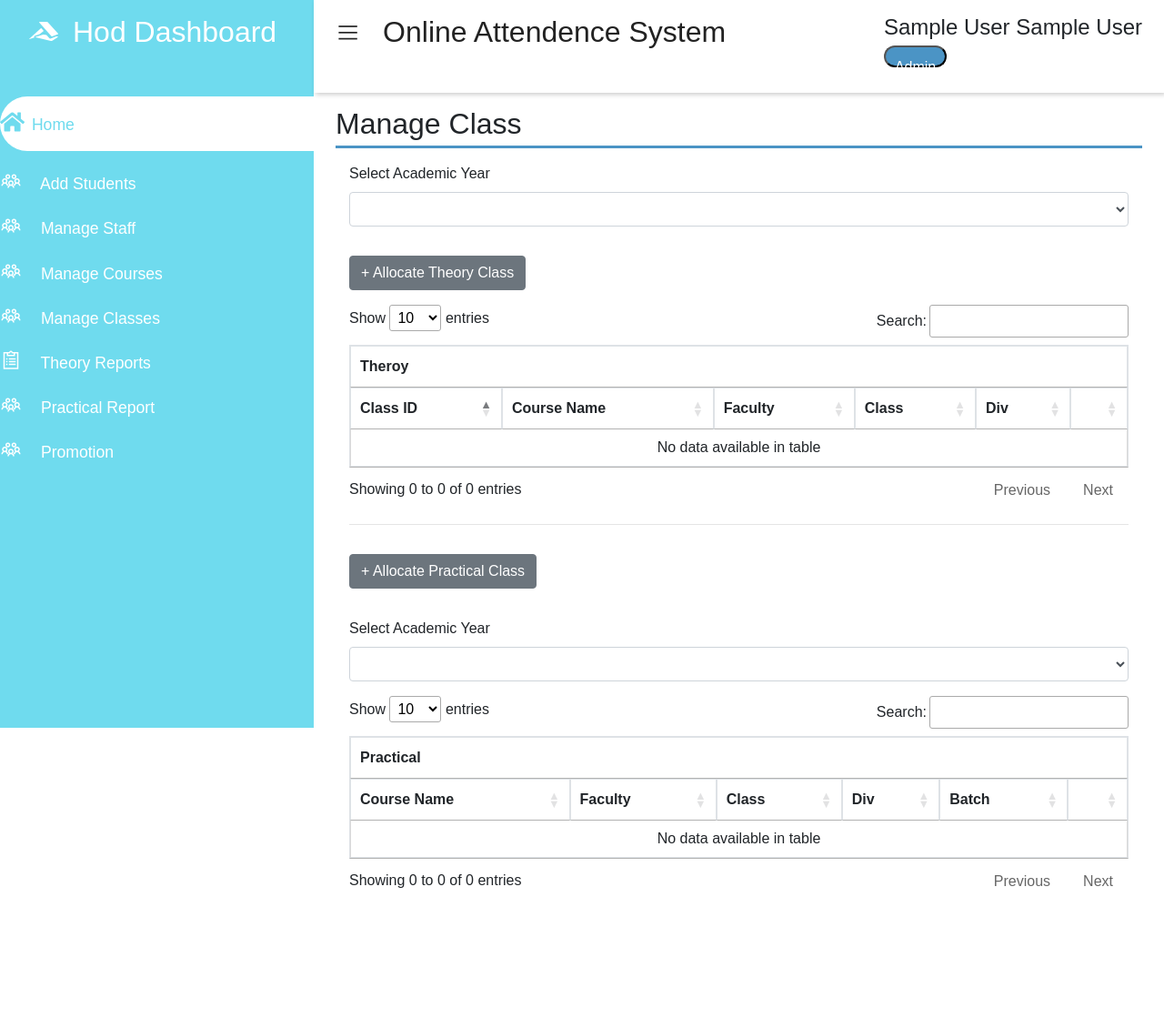
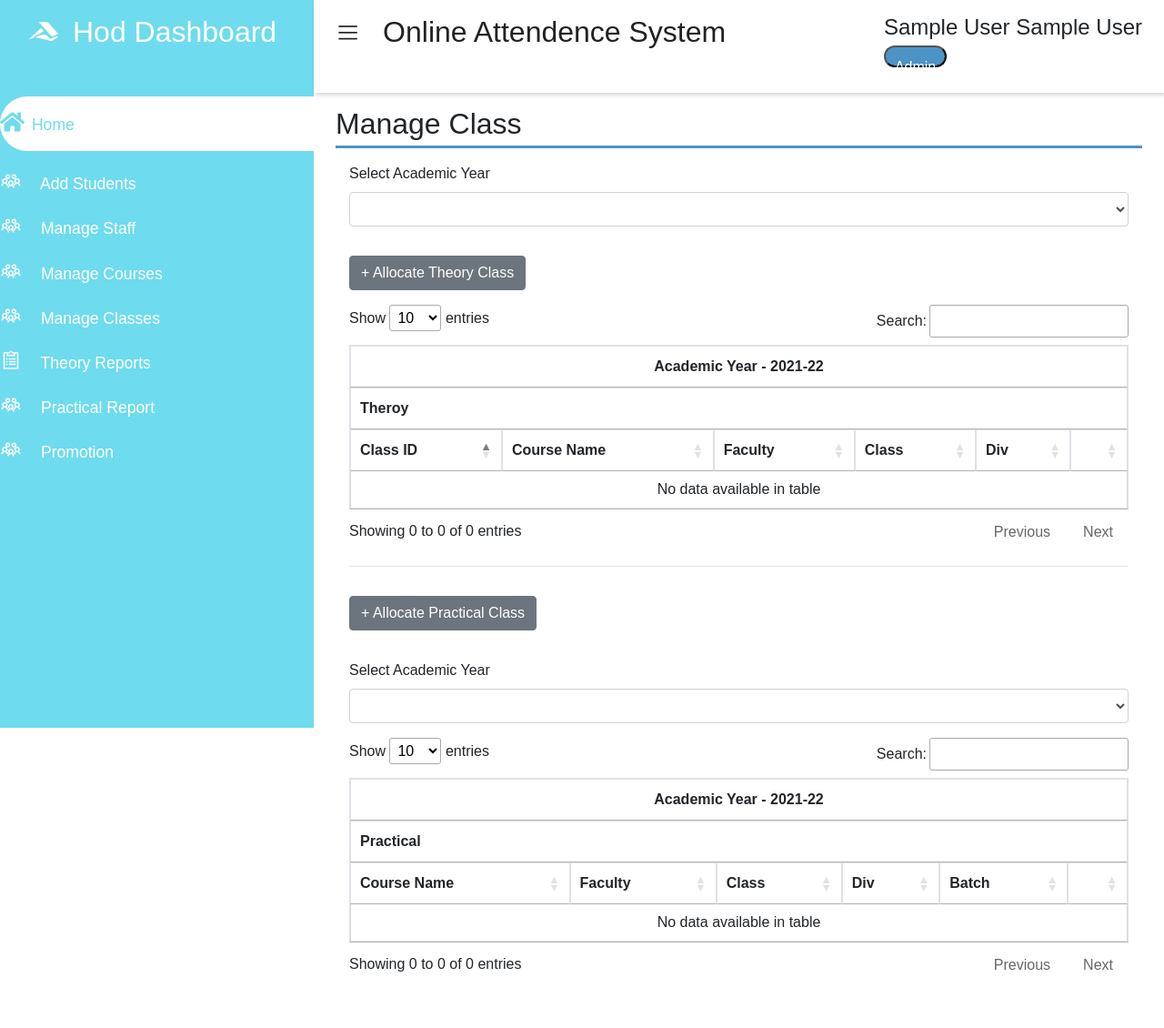
Before and after one commit to SushantBarje/attendance_system, a PHP site: page /hod/manageclass.php in a window 1280 px wide. Shown: the whole page at 91% size. Before the commit the page ends 976 px from the top, so only its background shows below. Run offline with PHP 8.4, Linux system fonts and the light colour scheme; the visitor is signed in with stand-in values (Sample User, id 1); data comes from the database, SQL or seed files in the repository; classes that the project's autoload settings leave out are loaded by file name; some libraries are stand-ins or nearby versions.

Commit message:
fixes bug in select academic year classes

```diff
--- a/assets/js/hod/script.js
+++ b/assets/js/hod/script.js
@@ -490,7 +490,6 @@
     });
 
     $("#add-class-form #foreign_dept_s").on("change", function(){
-        var id = $(this).val();
         $.ajax({
             url : "../controller/ajaxController.php?action=get_faculty_dept_wise",
             type : "POST",
@@ -569,13 +568,14 @@
                             }else{
                                 for(var i = 0; i < res.data.length; i++){
                                     html += '<tr>\
+                                    <td id="acd_id_td" hidden>'+res.data[i].academic_id+'</td>\
                                     <td>'+res.data[i].class_id+'</td>\
                                     <td>'+res.data[i].course_name+'</td>\
                                     <td>'+res.data[i].last_name+' '+ res.data[i].first_name+'</td>\
                                     <td>'+res.data[i].s_class_name+'</td>\
                                     <td>'+res.data[i].div_name+'</td>\
                                     <td>\
-                                        <button type="button" class="btn btn-danger btn-sm" id="del-btn" data-control="'+res.data[i].class_id+'">Delete</button>\
+                                        <button type="button" class="btn btn-danger btn-sm" id="del-btn" data-id="'+res.data[i].academic_id+'" data-control="'+res.data[i].class_id+'">Delete</button>\
                                     </td>\
                                 </tr>'
                                 }
@@ -595,12 +595,14 @@
 
 
 function processDeleteClass(){
-    $('#add-class-form #class-table').on("click","#add-class-form #del-btn",function(){
+    $('#class-table').on("click","#del-btn",function(){
+        console.log("hello");
         if(confirm("Are you sure you want to delete ?")){
             var data = {};
-            $.when(
-                data['id'] = $(this).attr("data-control")
-            ).then(() => {
+            //$.when(
+                data['id'] = $(this).attr("data-control"),
+                data['acd_id'] = $(this).data('id');
+            //).then(() => {
                 console.log(data);
                 $('#addClassModal #add-staff').trigger("reset");
                 $('#addClassModal').modal('hide');
@@ -623,15 +625,16 @@
                                 if(res.data.length < 1) {
                                     $('#class-table tbody').html("<tr><td colspan='4'>Nothing Found</td></tr>");
                                 }else{
-                                    var html = " ";
+                                    var html = "";
                                     for(var i = 0; i < res.data.length; i++){
                                         html += '<tr>\
                                                     <td>'+res.data[i].class_id+'</td>\
                                                     <td>'+res.data[i].course_name+'</td>\
                                                     <td>'+res.data[i].last_name+' '+ res.data[i].first_name+'</td>\
                                                     <td>'+res.data[i].s_class_name+'</td>\
+                                                    <td>'+res.data[i].div_name+'</div>\
                                                     <td>\
-                                                        <button type="button" class="btn btn-danger btn-sm" id="del-btn" data-control="'+res.data[i].class_id+'">Delete</button>\
+                                                        <button type="button" class="btn btn-danger btn-sm" id="del-btn" data-id="'+res.data[i].academic_id+'" data-control="'+res.data[i].class_id+'">Delete</button>\
                                                     </td>\
                                                 </tr>'
                                     }
@@ -643,7 +646,7 @@
                         }
                     }
                 })
-            })
+            //})
         }
     })
 }
@@ -2426,11 +2429,11 @@
                                     <td>'+res.data[i].s_class_name+'</td>\
                                     <td>'+res.data[i].div_name+'</td>\
                                     <td>\
-                                        <button type="button" class="btn btn-danger btn-sm" id="del-btn" data-control="'+res.data[i].class_id+'">Delete</button>\
+                                        <button type="button" class="btn btn-danger btn-sm" id="del-btn" data-id="'+res.data[i].academic_id+'" data-control="'+res.data[i].class_id+'">Delete</button>\
                                     </td>\
                                 </tr>'
                                 }
-
+                                $("#acd_year_thead_theory").html('Academic Year - '+res.data[0].academic_descr);
                                 $('#class-table tbody').html(html)
 
                             }
@@ -2480,6 +2483,7 @@
                                     </td>\
                                 </tr>'
                                 }
+                                $("#acd_year_thead_pract").html('Academic Year - '+res.data[0].academic_descr);
                                 $('#pract-class-table tbody').html(html);
                             }
                             break;
--- a/controller/facultyController.php
+++ b/controller/facultyController.php
@@ -548,7 +548,7 @@
             }
         }
         if (count($dup) > 0) return json_encode(array("error" => "dup", "count" => count($dup)));
-        $getclass = $this->getClassByDept([$_SESSION['dept']]);
+        $getclass = $this->getClassByDeptAndAcademicYear([$_SESSION['dept'], $this->acd_year]);
         return json_encode(array("error" => "none", "data" => $getclass));
     }
 
@@ -561,12 +561,15 @@
 
     public function removeClass()
     {
-        if ($this->checkEmpty()) return json_encode(array("error" => "empty"));
+        if ($this->checkEmpty()){
+            return json_encode(array("error" => "empty"));
+        }
         $this->class_id = (int)$this->verifyInput($_POST['id']);
+        $this->acd_year = isset($_POST['acd_id']) ? $this->verifyInput($_POST['acd_id']) : "";
         //if(!$this->getStudentById([$this->class_id])) return json_encode(array("error" => "notexists"));
         $result = $this->deleteClassById([$this->class_id]);
         if ($result) {
-            $getdata = $_SESSION['role_id'] === 0 ? $this->getAllClass() : $this->getClassByDept([$_SESSION['dept']]);
+            $getdata = $_SESSION['role_id'] === 0 ? $this->getAllClass() : $this->getClassByDeptAndAcademicYear([$_SESSION['dept'], $this->acd_year, ]);
         } else {
             return json_encode(array("error" => "notinsert"));
         }
@@ -1258,7 +1261,8 @@
         if ($this->checkEmpty()) return json_encode(array("error" => "empty"));
         $this->acd_year = $this->verifyInput($_POST['acd_id']);
         $this->faculty_id = isset($_POST['faculty_id']) ? $this->verifyInput($_POST['faculty_id']) : $_SESSION['faculty_id'];
-        $result = $this->getClassByAcademicYear([$this->acd_year]);
+        $this->dept = isset($_POST['dept_id']) ? $this->verifyInput($_POST['dept_id']) : $_SESSION['dept'];
+        $result = $this->getClassByDeptAndAcademicYear([ $this->dept, $this->acd_year]);
         if (!$result) return json_encode(array("error" => "notfound"));
         if (isset($result['e'])) return json_encode(array("error" => "Server Error!"));
         return json_encode(array("error" => "none", "data" => $result));
--- a/hod/manageclass.php
+++ b/hod/manageclass.php
@@ -73,9 +73,15 @@
             </div>
             <!-- Button to Open the Modal -->
             <div class="row">
+                <?php
+                $last_acd = $user->getLastAcademicYear();
+                ?>
                 <div class="col-12 col-sm-12">
                     <table id="class-table" class="table table-sm table-bordered table-hover cell-border nowrap" cellspacing="0" width="100%">
                         <thead>
+                            <tr>
+                                <th colspan="6" style="text-align:center" id="acd_year_thead_theory">Academic Year - <?php echo $last_acd['academic_descr'] ?></th>
+                            </tr>
                             <tr>
                                 <th colspan="6">Theroy</th>
                             </tr>
@@ -93,14 +99,14 @@
                             $last_acd = $user->getLastAcademicYear();
                             $data = $user->getClassByDeptAndAcademicYear([$_SESSION['dept'], $last_acd['acedemic_id']]);
                             foreach ($data as $d) {
-                                echo '<tr>
+                                echo '  <tr>
                                             <td>' . $d['class_id'] . '</td>
                                             <td>' . $d['course_name'] . '</td>
                                             <td>' . $d['first_name'] . ' ' . $d['last_name'] . '</td>
                                             <td>' . $d['s_class_name'] . '</td>
                                             <td>' . $d['div_name'] . '</td>
                                             <td>
-                                                <button type="button" class="btn btn-danger btn-sm" id="del-btn" data-control="' . $d['class_id'] . '"><span><i class="fas fa-trash-alt"></i></span> Delete</button>
+                                                <button type="button" class="btn btn-danger btn-sm" id="del-btn" data-id="' . $d['academic_id'] . '" data-control="' . $d['class_id'] . '"><span><i class="fas fa-trash-alt"></i></span> Delete</button>
                                             </td>
                                         </tr>';
                             }
@@ -138,8 +144,14 @@
             </div>
             <div class="row">
                 <div class="col-12">
+                    <?php
+                        $last_acd = $user->getLastAcademicYear();
+                    ?>
                     <table id="pract-class-table" class="table table-sm table-bordered table-hover cell-border nowrap" cellspacing="0" width="100%">
                         <thead>
+                            <tr>
+                                <th colspan="6" style="text-align:center" id="acd_year_thead_pract">Academic Year - <?php echo $last_acd['academic_descr'] ?></th>
+                            </tr>
                             <tr>
                                 <th colspan="7">Practical</th>
                             </tr>
--- a/model/Faculty.php
+++ b/model/Faculty.php
@@ -1150,7 +1150,7 @@
 	{
 		try {
 			$con = $this->connect();
-			$sql = "SELECT a.academic_id, a.faculty_id, a.dept_id, a.year_id, a.sem_id, d.div_name , group_concat(a.p_class_id) as p_class_ids, group_concat(a.batch_id) as batch_ids, c.course_name, CONCAT(b.first_name, ' ', b.last_name) as faculty_name, g.s_class_name, group_concat(DISTINCT h.batch_name) as batch_name  FROM practical_class as a JOIN faculty as b ON a.faculty_id = b.faculty_id JOIN courses as c ON c.course_id = a.course_id JOIN division as d ON a.div_id = d.div_id JOIN batch as e ON a.batch_id = e.batch_id JOIN academic_year as f ON a.academic_id = f.acedemic_id JOIN student_class as g ON c.s_class_id = g.s_class_id JOIN batch as h ON a.batch_id = h.batch_id WHERE a.dept_id = ? AND a.academic_id = ? GROUP BY a.faculty_id,a.course_id";
+			$sql = "SELECT academic_descr, a.academic_id, a.faculty_id, a.dept_id, a.year_id, a.sem_id, d.div_name , group_concat(a.p_class_id) as p_class_ids, group_concat(a.batch_id) as batch_ids, c.course_name, CONCAT(b.first_name, ' ', b.last_name) as faculty_name, g.s_class_name, group_concat(DISTINCT h.batch_name) as batch_name  FROM practical_class as a JOIN faculty as b ON a.faculty_id = b.faculty_id JOIN courses as c ON c.course_id = a.course_id JOIN division as d ON a.div_id = d.div_id JOIN batch as e ON a.batch_id = e.batch_id JOIN academic_year as f ON a.academic_id = f.acedemic_id JOIN student_class as g ON c.s_class_id = g.s_class_id JOIN batch as h ON a.batch_id = h.batch_id WHERE a.dept_id = ? AND a.academic_id = ? GROUP BY a.faculty_id,a.course_id";
 			$stmt = $con->prepare($sql);
 			if ($stmt->execute($data)) return $stmt->fetchAll();
 		} catch (PDOException $e) {
```
